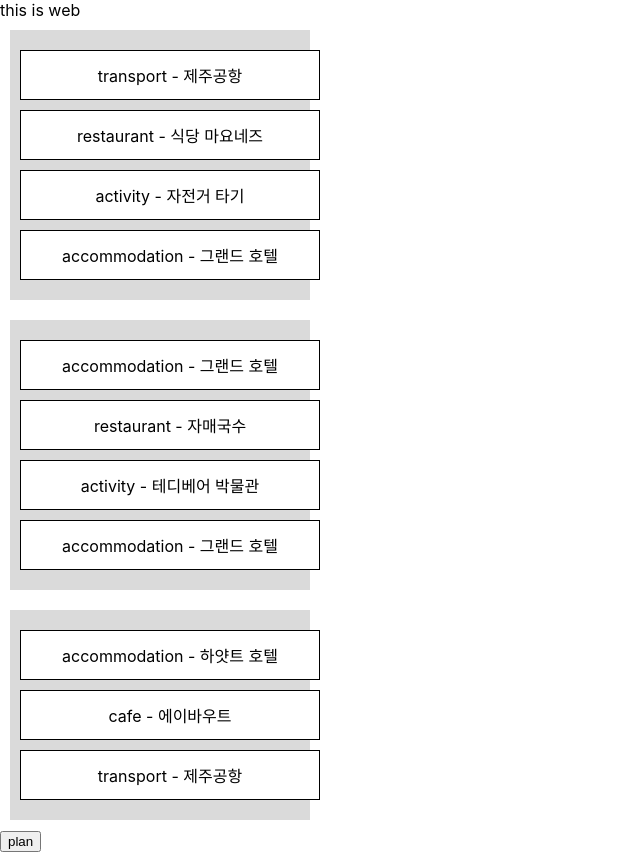
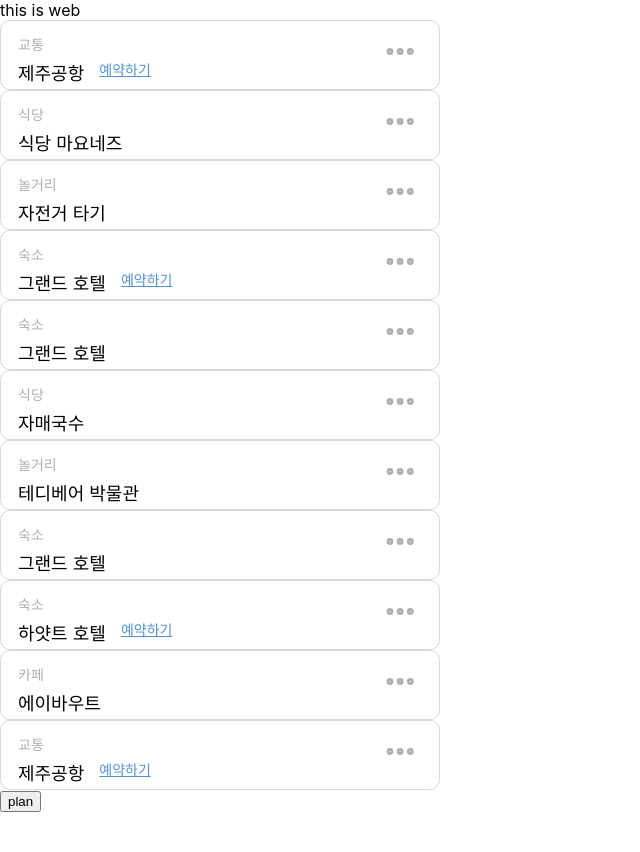
Before and after one commit to NE-XTLEVEL/Travo_FE, a React (Create React App) app: page / in a window 1280 px wide. Shown: the whole page, without its empty margins (0-640 px from the left). After the commit the page ends 812 px from the top, so only its background shows below. Built offline with nearby package versions, Linux system fonts and the light colour scheme.

Commit message:
SortableCard edit

```diff
--- a/src/components/Schedule/DayContainer.js
+++ b/src/component/Schedule/DayContainer.js
@@ -6,14 +6,6 @@ import {
 } from '@dnd-kit/sortable';
 
 import SortableCard from './SortableCard.js';
-
-const containerStyle = {
-  width: 300,
-  background: '#dadada',
-  padding: 10,
-  margin: 10,
-  flex: 1,
-};
 
 export default function DayContainer({ id, items }) {
   const { setNodeRef } = useDroppable({ id });
@@ -24,14 +16,9 @@ export default function DayContainer({ id, items }) {
       items={items.map((item) => item.id)}
       strategy={verticalListSortingStrategy}
     >
-      <div ref={setNodeRef} style={containerStyle}>
+      <div ref={setNodeRef}>
         {items.map((item) => (
-          <SortableCard
-            key={item.id}
-            id={item.id}
-            type={item.type}
-            name={item.name}
-          />
+          <SortableCard key={item.id} item={item} />
         ))}
       </div>
     </SortableContext>
--- a/src/components/Schedule/ScheduleContainer.js
+++ b/src/component/Schedule/ScheduleContainer.js
@@ -9,7 +9,7 @@ import {
 } from '@dnd-kit/core';
 import { arrayMove } from '@dnd-kit/sortable';
 
-import { Card } from './SortableCard';
+import Card from '../Card';
 import DayContainer from './DayContainer';
 
 const wrapperStyle = {
@@ -132,13 +132,7 @@ export default function ScheduleContainer() {
           ))}
 
         <DragOverlay>
-          {activeId ? (
-            <Card
-              id={activeItem.id}
-              type={activeItem.type}
-              name={activeItem.name}
-            />
-          ) : null}
+          {activeId ? <Card item={activeItem} /> : null}
         </DragOverlay>
       </DndContext>
     </div>
--- a/src/components/Schedule/SortableCard.js
+++ b/src/component/Schedule/SortableCard.js
@@ -2,7 +2,9 @@ import React from 'react';
 import { useSortable } from '@dnd-kit/sortable';
 import { CSS } from '@dnd-kit/utilities';
 
-export function Card({ id, type, name }) {
+import Card from '../Card';
+
+/*export function Card({ id, type, name }) {
   const style = {
     width: 300,
     height: 50,
@@ -19,22 +21,22 @@ export function Card({ id, type, name }) {
       {type} - {name}
     </div>
   );
-}
+}*/
 
-export default function SortableCard({ id, type, name }) {
+export default function SortableCard({ item }) {
   const { attributes, listeners, setNodeRef, transform } = useSortable({
-    id: id,
+    id: item.id,
   });
 
   const style = {
     transform: CSS.Transform.toString(transform),
     transition: 'transform 250ms ease',
-    cursor: 'grab',
+    cursor: 'all-scroll',
   };
 
   return (
     <div ref={setNodeRef} style={style} {...attributes} {...listeners}>
-      <Card id={id} type={type} name={name} />
+      <Card item={item} />
     </div>
   );
 }
--- a/src/pages/MainWeb.js
+++ b/src/pages/MainWeb.js
@@ -1,6 +1,6 @@
 import React from 'react';
 import { useNavigate } from 'react-router-dom';
-import ScheduleContainer from '../components/Schedule/ScheduleContainer';
+import ScheduleContainer from '../component/Schedule/ScheduleContainer';
 
 const MainWeb = () => {
   const navigate = useNavigate();
```
